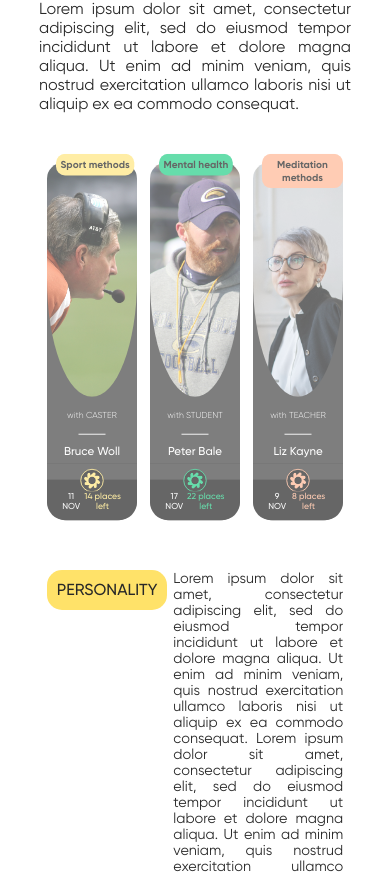
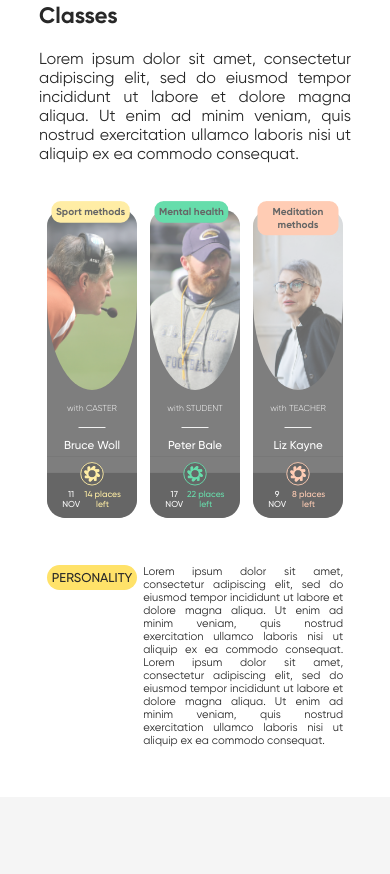
Before and after one commit to ESIEA-Dive/Mindto, a React (Create React App) app in the folder frontend_mindto/: page / in a window 390 px wide. Shown: the part 1736-2610 px from the top of the page. Built offline with nearby package versions, Linux system fonts and the light colour scheme; a web font is replaced by a local one.

Commit message:
Classes responsive improved

```diff
--- a/frontend_mindto/src/container/Course/ClassCard.scss
+++ b/frontend_mindto/src/container/Course/ClassCard.scss
@@ -34,6 +34,9 @@
             border-top-left-radius: 35px;
             border-top-right-radius: 35px;
             object-fit: cover;
+            @media only screen and (max-width: 900px) {
+                height: 200px;
+            }
         }
         .type-class {
             position: absolute;
@@ -43,7 +46,8 @@
             padding: 5px;
             border-radius: 10px;
             top: -10px;
-            margin-left: 10px;
+            margin-left: 5%;
+            margin-right: 5%;
             @media only screen and (max-width: 900px) {
                 font-size: 0.7rem;
             }
@@ -130,6 +134,9 @@
         padding: 0 15px 10px 15px;
         margin-top: -5px;
         z-index: 10;
+        @media only screen and (max-width: 900px) {
+            margin-top: 0px;
+        }
         .date {
             font-family: "GilroyMedium";
             color: var(--white-color);
--- a/frontend_mindto/src/container/Course/Course.jsx
+++ b/frontend_mindto/src/container/Course/Course.jsx
@@ -31,7 +31,10 @@ const Course = () => {
             opacity: 1,
             transition: { duration: 0.5 },
           }}
-          whileTap={{ scale: 1 }}
+          whileTap={{
+            scale: 1,
+            opacity: 1
+          }}
           whileInView={{ opacity: 0.6 }}
           onClick={() => setStatus(0)}
           onHoverStart={() => setStatus(0)}
@@ -56,7 +59,10 @@ const Course = () => {
             opacity: 1,
             transition: { duration: 0.5 },
           }}
-          whileTap={{ scale: 1 }}
+          whileTap={{
+            scale: 1,
+            opacity: 1
+          }}
           whileInView={{ opacity: 0.6 }}
           onClick={() => setStatus(1)}
           onHoverStart={() => setStatus(1)}
@@ -80,7 +86,10 @@ const Course = () => {
             opacity: 1,
             transition: { duration: 0.5 },
           }}
-          whileTap={{ scale: 1 }}
+          whileTap={{
+            scale: 1,
+            opacity: 1
+          }}
           whileInView={{ opacity: 0.6 }}
           onClick={() => setStatus(2)}
           onHoverStart={() => setStatus(2)}
--- a/frontend_mindto/src/container/Course/Course.scss
+++ b/frontend_mindto/src/container/Course/Course.scss
@@ -7,6 +7,8 @@
     justify-content: center;
     flex-direction: column;
     color: var(--primary-color);
+    padding-top: 50px;
+    padding-bottom: 50px;
     .title {
         font-family: "GilroyBold";
         font-size: 2.4rem;
@@ -49,9 +51,9 @@
             font-family: "GilroyMedium";
             height: 60px;
             @media only screen and (max-width: 900px) {
-                font-size: 1rem;
-                padding: 10px 10px;
-                height: 40px;
+                font-size: 0.8rem;
+                padding: 5px;
+                height: 25px;
             }
         }
         .class-description-text {
@@ -60,7 +62,7 @@
             margin-left: 2%;
             font-family: "GilroyRegular";
             @media only screen and (max-width: 900px) {
-                font-size: 0.9rem;
+                font-size: 0.7rem;
             }
         }
         .other {
```
